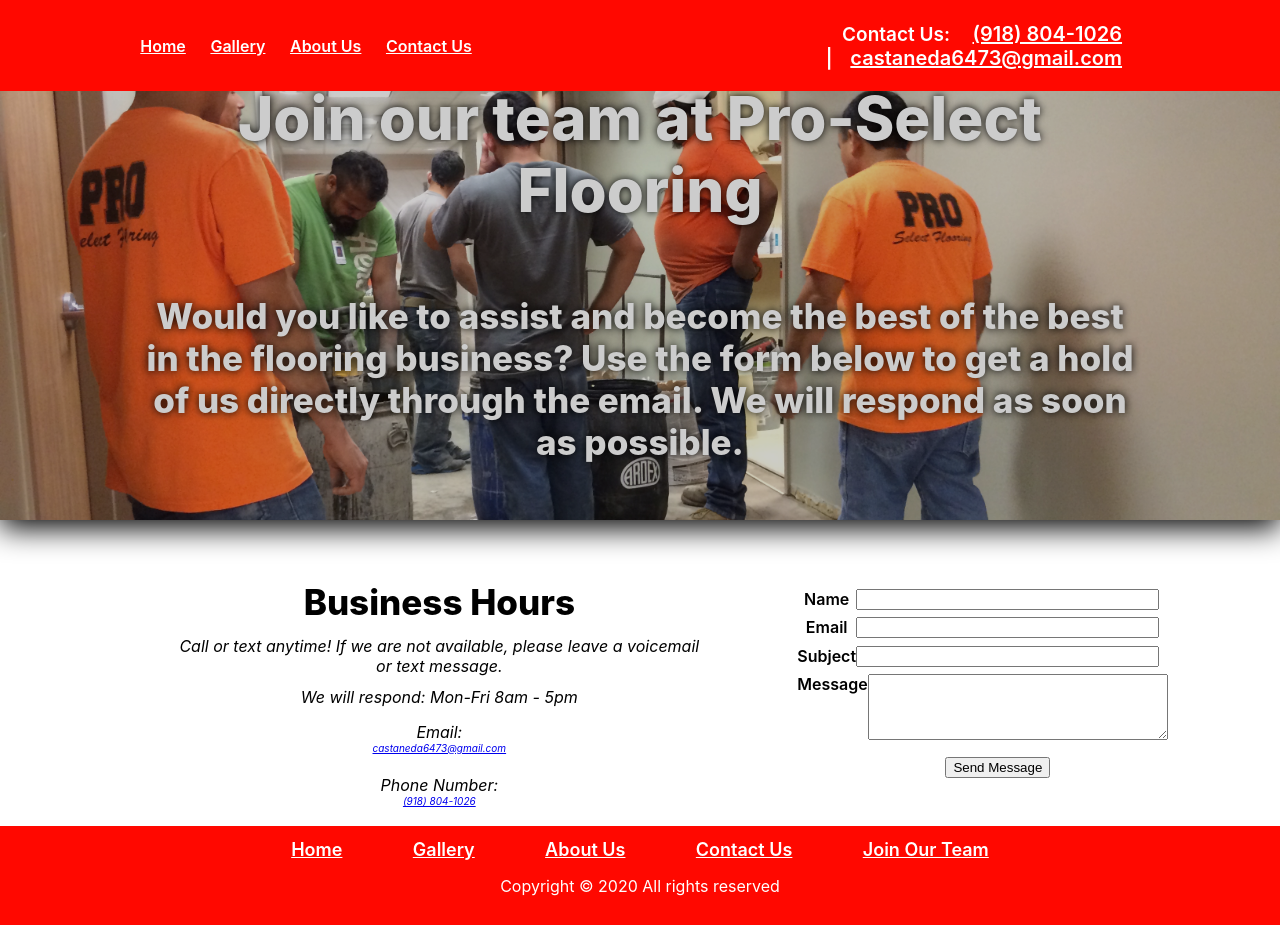
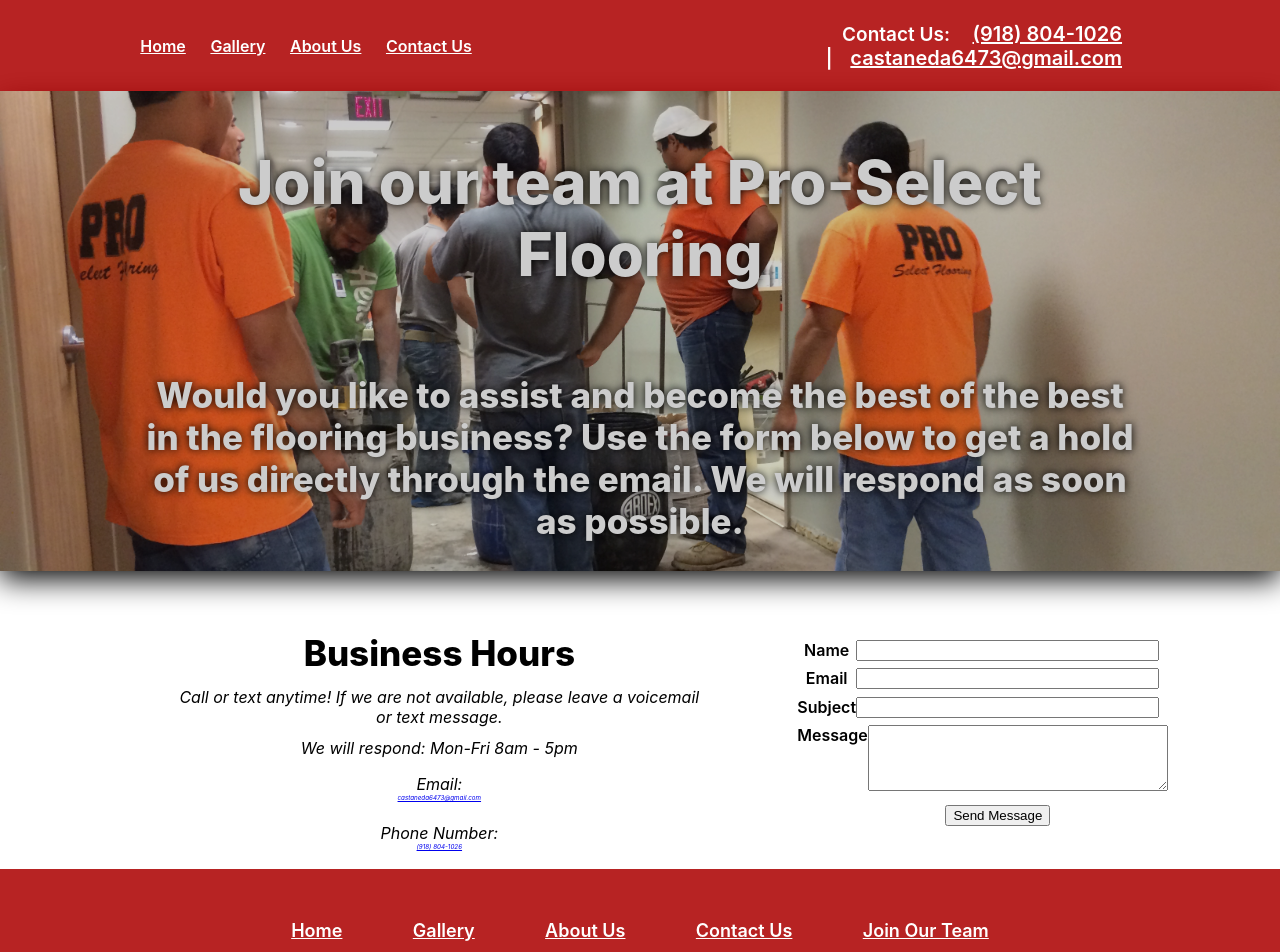
Before and after one commit to Perezented/PSF, a React (Create React App) app: page /joinUs in a window 1280 px wide. Shown: the top 952 px of the page. Before the commit the page ends 925 px from the top, so only its background shows below. Built offline with nearby package versions, Linux system fonts and the light colour scheme.

Commit message:
Header stays at top now

```diff
--- a/src/App.scss
+++ b/src/App.scss
@@ -1,8 +1,9 @@
-html {
+html,
+body {
+  margin: 0;
+  padding: 0;
+  font-size: 62.5%;
   height: 100%;
-  font-size: 62.5%;
-  padding: 0;
-  margin: 0;
   h1,
   h2,
   h3,
@@ -72,10 +73,17 @@ html {
     transform: rotate(360deg);
   }
 }
+@mixin headerfootercolor {
+  background-color: rgba(173, 3, 3, 0.87);
+}
+@mixin contactsBannerHeight {
+  height: 60vh;
+}
 .nav {
-  position: absolute;
+  position: sticky;
+  top: 0;
   z-index: 1;
-  background-color: rgba(255, 8, 0, 1);
+  @include headerfootercolor;
   display: grid;
   grid-template-columns: 2fr 3fr;
   padding: 0.2% 10%;
@@ -112,14 +120,14 @@ html {
 }
 .img1 {
   background: url("./styles/img/IMG_0380.JPG");
-  height: 65vh;
-  background-position-y: 25%;
+  @include contactsBannerHeight;
+  background-position-y: 35%;
   width: 100%;
   filter: brightness(80%) drop-shadow(0px 8px 15px black);
 }
 .img2 {
   background: url("./styles/img/IMG_0331.JPG");
-  height: 65vh;
+  @include contactsBannerHeight;
   background-position-y: 25%;
   width: 100%;
   filter: contrast(125%) drop-shadow(0px 8px 15px black);
@@ -145,8 +153,8 @@ html {
   }
 }
 .contactBannerSize {
-  height: 65vh;
-  justify-content: space-evenly;
+  @include contactsBannerHeight;
+  justify-content: space-around;
 }
 .homepageBannerSize {
   height: 45vh;
@@ -327,7 +335,7 @@ html {
 }
 .footer {
   color: white;
-  padding: 1% 0;
+  padding: 4% 0 2%;
   bottom: 0;
   a {
     color: white;
@@ -340,7 +348,7 @@ html {
     width: 60%;
     margin: 0 auto 1%;
   }
-  background-color: rgba(255, 8, 0, 1);
+  @include headerfootercolor;
 }
 
 .contact,
```
